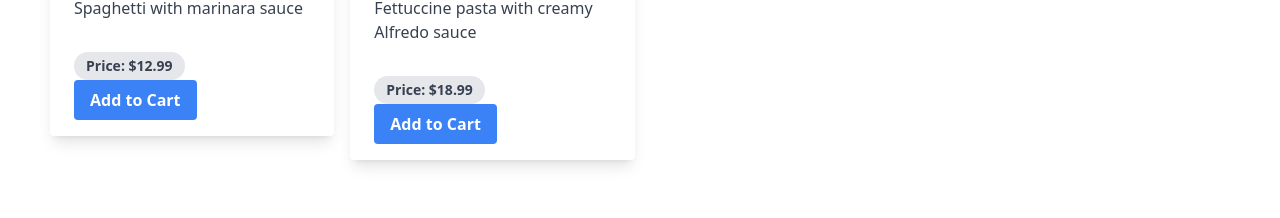
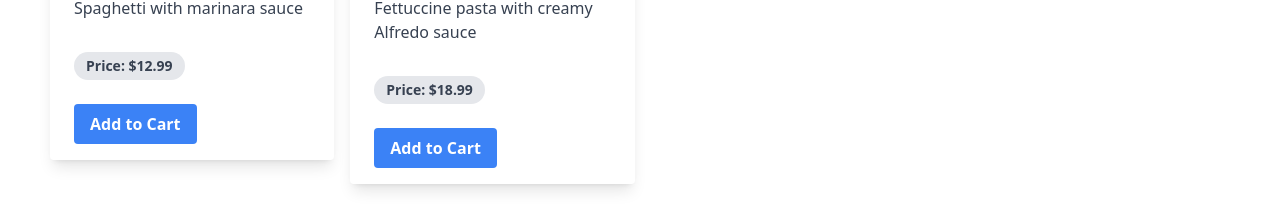
Before and after one commit to taimooransari/Software-Engineering-Project---Spring-2024, a Next.js app in the folder client/: page /menu in a window 1280 px wide. Shown: the part 330-548 px from the top of the page. Built offline with nearby package versions, Linux system fonts and the light colour scheme.

Commit message:
small change

```diff
--- a/client/app/components/menuitem.js
+++ b/client/app/components/menuitem.js
@@ -35,7 +35,7 @@ const MenuItem = (props) => {
             Price: ${price}
           </span>
           <button
-            className="bg-blue-500 hover:bg-blue-700 text-white font-bold py-2 px-4 rounded"
+            className="bg-blue-500 hover:bg-blue-700 text-white font-bold mt-6 py-2 px-4 rounded"
             onClick={() => handleAddToCart()}
           >
             Add to Cart
```
